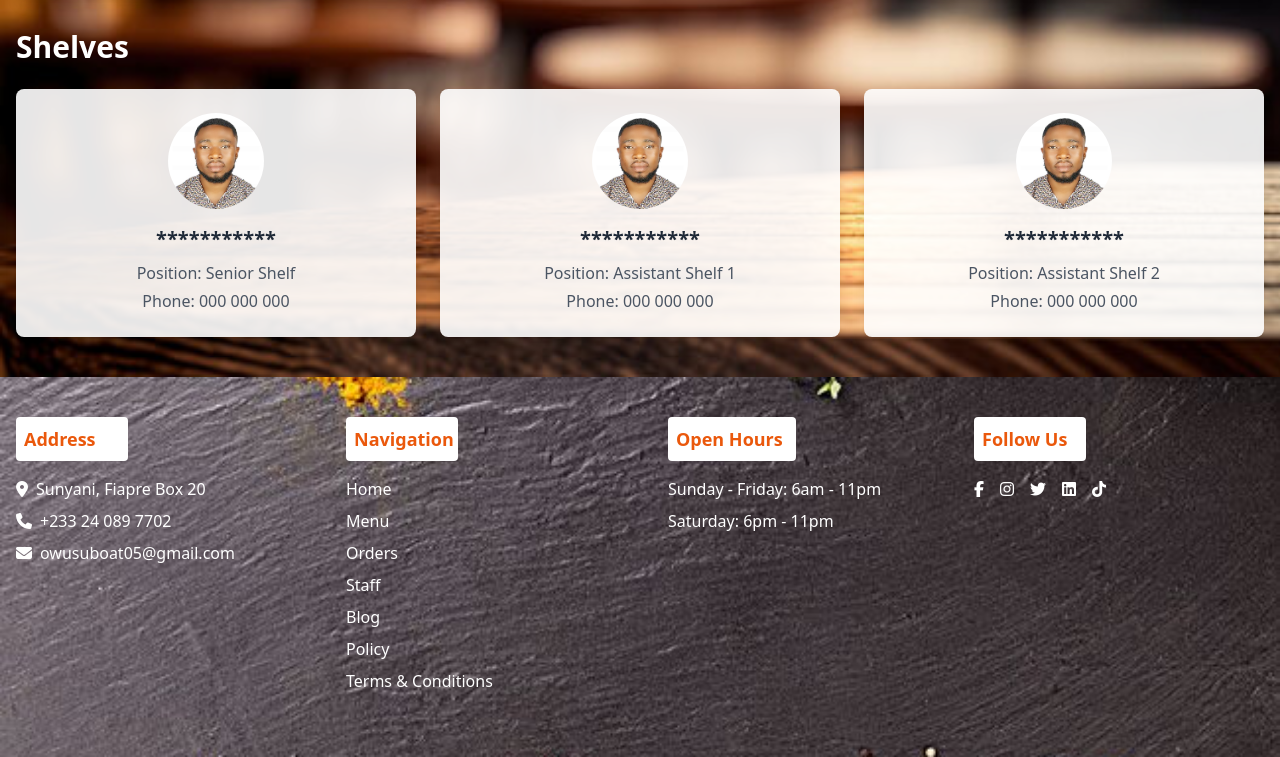
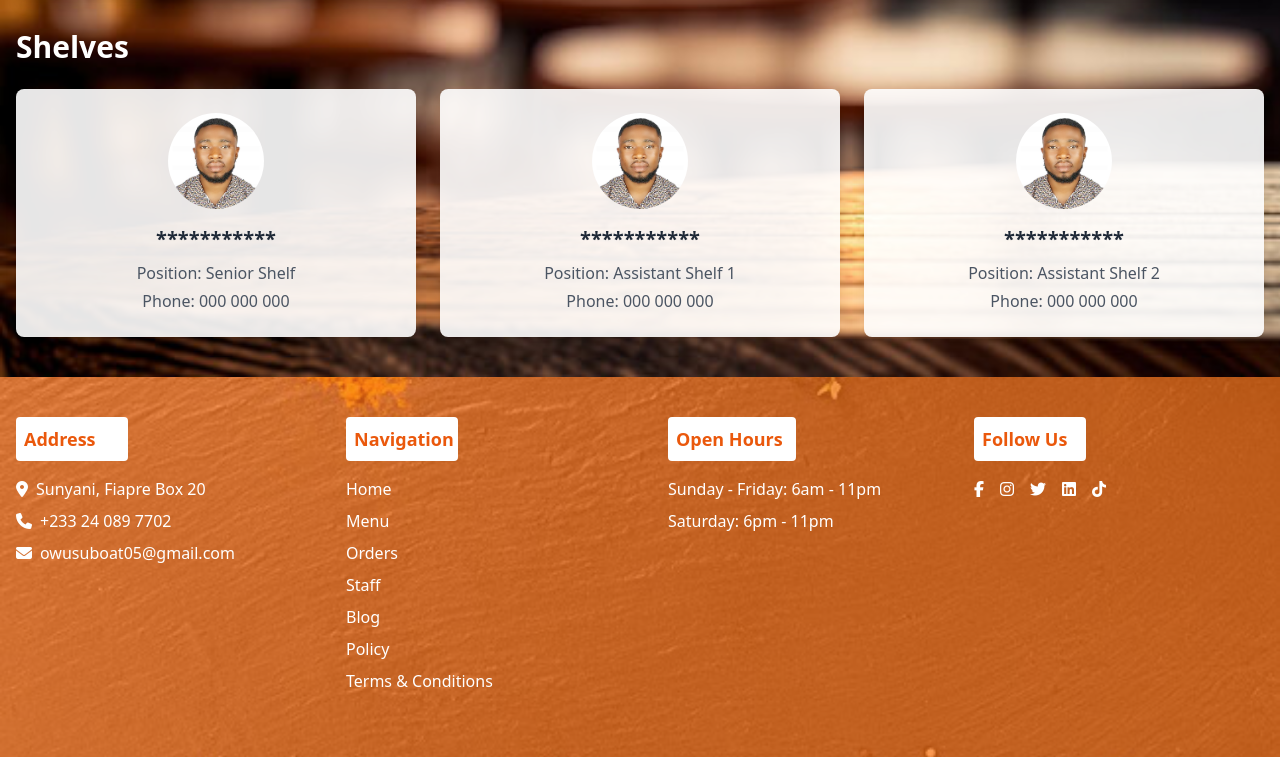
Before and after one commit to Sir-Ob-00/abi_kitchen_app, a plain HTML site: page staff.html in a window 1280 px wide. Shown: the part 495-1252 px from the top of the page. Drawn offline with nearby package versions, Linux system fonts and the light colour scheme.

Commit message:
background color overlay on footer

```diff
--- a/staff.html
+++ b/staff.html
@@ -204,11 +204,13 @@
     </aside>
 
 
-
     <!-- Footer Section -->
-    <footer class="bg-cover bg-center bg-no-repeat text-white py-10 ">
-        <div class="grid grid-cols-2 md:flex md:justify-be">
-
+    <footer class="relative bg-black bg-cover bg-center bg-no-repeat text-white py-10 bg-black">
+        <div class="absolute inset-0">
+            <img src="/images/background/background1.jpg" alt="Footer Background" class="w-full h-full object-cover">
+            <div class="absolute inset-0 bg-orange-500 opacity-70"></div>
+        </div>
+        <div class="relative grid grid-cols-2 md:flex md:justify-between">
         <!-- Address -->
                 <div class="w-full md:w-1/4 mb-6 ml-4">
                     <h3 class="text-lg font-bold mb-4 font-bold text-orange-600 bg-white w-28 p-2 rounded">Address</h3>
@@ -228,11 +230,12 @@
                     </div>
                 </div>
 
+
             <!-- Navigation -->
             <div class="w-full md:w-1/4 mb-6 md:ml-6">
                 <h3 class="text-lg font-bold mb-4 font-bold text-orange-600 bg-white w-28 p-2 rounded">Navigation</h3>
                 <ul class="space-y-2">
-            <li><a href="home.html" class="transform hover:scale-105 transition ease-out duration-300">Home</a></li>
+                <li><a href="#" class="transform hover:scale-105 transition ease-out duration-300">Home</a></li>
                 <li><a href="menu.html" class="hover:underline">Menu</a></li>
                 <li><a href="order.html" class="hover:underline">Orders</a></li>
                 <li><a href="staff.html" class="hover:underline">Staff</a></li>
```
Also changed, not shown: home.html (+8 -3 lines), login.html (+9 -4 lines), menu.html (+8 -5 lines), order.html (+8 -4 lines), reservation.html (+8 -4 lines), signup.html (+11 -7 lines). Lines whose indentation alone changed are shown as unchanged.
